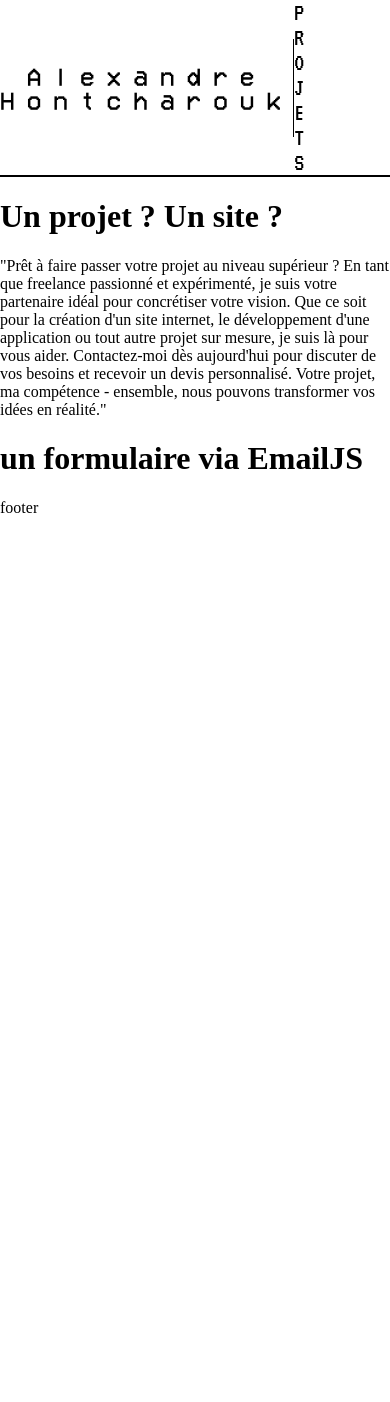
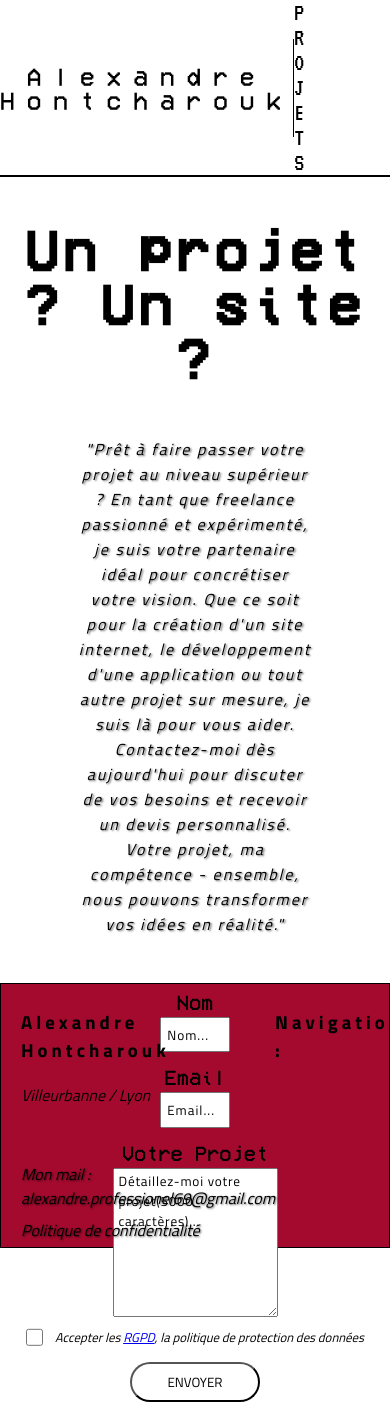
Before and after one commit to widmaker666/alexandre_hontcharouk_portfolio, a Next.js app: page /devis in a window 390 px wide. Shown: the top 1402 px of the page. Before the commit the page ends 844 px from the top, so only its background shows below. Built offline with nearby package versions, Linux system fonts and the light colour scheme; no server answers.

Commit message:
fin de l'appli manque le responsive

```diff
--- a/app/components/Footer.jsx
+++ b/app/components/Footer.jsx
@@ -1,11 +1,74 @@
-import styles from "../style/components/footer.module.css"
+import styles from "../style/components/footer.module.css";
 
 const Footer = () => {
-    return (
-        <div>
-            footer
+  return (
+    <>
+      <footer className={styles["footer-section"]}>
+        <div className={styles.div1}>
+          <div>
+            <h3>Alexandre Hontcharouk</h3>
+            <p>Villeurbanne / Lyon</p>
+          </div>
+          <div>
+            <a href="mailto:alexandre.professionel69@gmail.com">
+              Mon mail : alexandre.professionel69@gmail.com
+            </a>
+            <a href="/privacy-policy">Politique de confidentialité</a>
+          </div>
         </div>
-    );
-}
+        <div className={styles.div2}>
+          <h3>Navigation :</h3>
+          <div>
+            <a href="/#project">Projets</a>
+            <a href="/#about">Infos</a>
+            <a href="/#contact">Contact</a>
+            <a href="/devis">Devis</a>
+          </div>
+        </div>
+        <div className={styles.div3}>
+          <a href="https://www.linkedin.com/in/alexandre-hontcharouk-developpeur-web-frontend-javascript-reactjs/">
+            <svg
+              xmlns="http://www.w3.org/2000/svg"
+              className="icon icon-tabler icon-tabler-brand-linkedin"
+              width="44"
+              height="44"
+              viewBox="0 0 24 24"
+              strokeWidth="1.5"
+              stroke="#000000"
+              fill="none"
+              strokeLinecap="round"
+              strokeLinejoin="round"
+            >
+              <path stroke="none" d="M0 0h24v24H0z" fill="none" />
+              <path d="M4 4m0 2a2 2 0 0 1 2 -2h12a2 2 0 0 1 2 2v12a2 2 0 0 1 -2 2h-12a2 2 0 0 1 -2 -2z" />
+              <path d="M8 11l0 5" />
+              <path d="M8 8l0 .01" />
+              <path d="M12 16l0 -5" />
+              <path d="M16 16v-3a2 2 0 0 0 -4 0" />
+            </svg>
+          </a>
+          <a href="https://github.com/widmaker666">
+            <svg
+              xmlns="http://www.w3.org/2000/svg"
+              className="icon icon-tabler icon-tabler-brand-github"
+              width="44"
+              height="44"
+              viewBox="0 0 24 24"
+              strokeWidth="1.5"
+              stroke="#000000"
+              fill="none"
+              strokeLinecap="round"
+              strokeLinejoin="round"
+            >
+              <path stroke="none" d="M0 0h24v24H0z" fill="none" />
+              <path d="M9 19c-4.3 1.4 -4.3 -2.5 -6 -3m12 5v-3.5c0 -1 .1 -1.4 -.5 -2c2.8 -.3 5.5 -1.4 5.5 -6a4.6 4.6 0 0 0 -1.3 -3.2a4.2 4.2 0 0 0 -.1 -3.2s-1.1 -.3 -3.5 1.3a12.3 12.3 0 0 0 -6.2 0c-2.4 -1.6 -3.5 -1.3 -3.5 -1.3a4.2 4.2 0 0 0 -.1 3.2a4.6 4.6 0 0 0 -1.3 3.2c0 4.6 2.7 5.7 5.5 6c-.6 .6 -.6 1.2 -.5 2v3.5" />
+            </svg>
+          </a>
+          <p>tous droits réservés à Alexandre Hontcharouk © 2023</p>
+        </div>
+      </footer>
+    </>
+  );
+};
 
 export default Footer;
--- a/app/devis/page.jsx
+++ b/app/devis/page.jsx
@@ -1,13 +1,106 @@
-const PageDevis
- = () => {
-    return (
-        <>
+"use client";
+import styles from "../style/pages/devis.module.css";
+import { useRef, useState } from "react";
+import emailjs from "@emailjs/browser";
+import Link from "next/link";
+
+const PageDevis = () => {
+  const googleId = "service_vlggwkr";
+  const templateId = "template_llprc33";
+  const publicKey = `${process.env.NEXT_PUBLIC_ID}`;
+
+  const form = useRef();
+  const [checkbox, setCheckbox] = useState(false);
+
+  const handleChange = () => setCheckbox(!checkbox);
+
+  const sendEmail = (e) => {
+    e.preventDefault();
+    if (checkbox === false) {
+      alert("il est important de cocher les Politiques de confidentialités");
+    } else {
+      emailjs.sendForm(googleId, templateId, form.current, publicKey).then(
+        (result) => {
+          console.log(result.text);
+          form.current.reset();
+          alert("Message Envoyé");
+        },
+        (error) => {
+          console.log(error.text);
+          alert("Les champs ne sont pas valides");
+        }
+      );
+    }
+  };
+  return (
+    <>
+      <section className={styles["form-devis"]}>
         <h1>Un projet ? Un site ?</h1>
-        <p>"Prêt à faire passer votre projet au niveau supérieur ? En tant que freelance passionné et expérimenté, je suis votre partenaire idéal pour concrétiser votre vision. Que ce soit pour la création d'un site internet, le développement d'une application ou tout autre projet sur mesure, je suis là pour vous aider. Contactez-moi dès aujourd'hui pour discuter de vos besoins et recevoir un devis personnalisé. Votre projet, ma compétence - ensemble, nous pouvons transformer vos idées en réalité."</p>
-        <h1>un formulaire via EmailJS</h1>
-        </>
-    );
-}
+        <p>
+          "Prêt à faire passer votre projet au niveau supérieur ? En tant que
+          freelance passionné et expérimenté, je suis votre partenaire idéal
+          pour concrétiser votre vision. Que ce soit pour la création d'un site
+          internet, le développement d'une application ou tout autre projet sur
+          mesure, je suis là pour vous aider. Contactez-moi dès aujourd'hui pour
+          discuter de vos besoins et recevoir un devis personnalisé. Votre
+          projet, ma compétence - ensemble, nous pouvons transformer vos idées
+          en réalité."
+        </p>
+        <form
+          ref={form}
+          onSubmit={sendEmail}
+          className={styles["form-container"]}
+        >
+          <label htmlFor="name">Nom</label>
+          <input
+            type="text"
+            name="name"
+            id="inputName"
+            required
+            minLength="2"
+            maxLength="30"
+            placeholder="Nom..."
+          />
 
-export default PageDevis
-;
+          <label htmlFor="email">Email</label>
+          <input
+            type="text"
+            name="email"
+            id="inputEmail"
+            minLength="1"
+            maxLength="40"
+            required
+            placeholder="Email..."
+          />
+
+          <label htmlFor="description">Votre Projet</label>
+          <textarea
+            name="description"
+            id="inputDescription"
+            minLength="2"
+            maxLength="5000"
+            required
+            placeholder="Détaillez-moi votre projet(5000 caractères)..."
+          ></textarea>
+          <div className={styles.checkbox}>
+          <input
+          className={styles.rgpd}
+            onChange={handleChange}
+            type="checkbox"
+            name="RGPD"
+            id="rgpd"
+          />
+          <label className={styles.rgpdLabel} htmlFor="rgpd">
+            Accepter les <Link href="/privacy-policy">RGPD</Link>, la politique
+            de protection des données
+          </label>
+          </div>
+
+          <button className={styles["btn-submit"]}>envoyer</button>
+        </form>
+      </section>
+    </>
+  );
+};
+
+export default PageDevis;
--- a/app/global.css
+++ b/app/global.css
@@ -1,5 +1,5 @@
 /* //* Colors // */
-:root{
+:root {
   --red: #a30a2e;
   --red50: rgba(143, 26, 54, 0.57);
   --black: #000000;
--- a/app/layout.js
+++ b/app/layout.js
@@ -3,8 +3,6 @@ import "./global.css";
 import Head from "next/head";
 import Navbar from "./components/Navbar";
 import Footer from "./components/Footer";
-
-
 
 //* Fonts *//
 const vcr = VT323({
--- a/app/style/components/footer.module.css
+++ b/app/style/components/footer.module.css
@@ -0,0 +1,99 @@
+.footer-section {
+  background: var(--red);
+  border: 1px solid black;
+  height: 30vh;
+  display: flex;
+  justify-content: space-between;
+  padding: 5px 20px;
+}
+
+.div1 {
+  display: flex;
+  flex-direction: column;
+  justify-content: space-between;
+  padding: 10px auto;
+}
+
+.div1 div:first-child h3 {
+  font-family: var(--font-titi);
+  letter-spacing: 4px;
+}
+.div1 div:first-child p {
+  font-family: var(--font-titi);
+  font-size: 1rem;
+  font-style: italic;
+}
+.div1 div:last-child {
+  display: flex;
+  flex-direction: column;
+  gap: 8px;
+}
+.div1 div:last-child a {
+  text-decoration: none;
+  text-underline-offset: 3px;
+  color: black;
+  font-size: medium;
+  font-family: var(--font-titi);
+  font-style: italic;
+  text-shadow: 1px 1px 2px rgba(0, 0, 0, 0.6);
+}
+.div1 div:last-child a:hover {
+  text-decoration: 1px underline white;
+  transition: 0.3s;
+  color: white;
+}
+
+.div2 {
+  display: flex;
+  width: 250px;
+  justify-content: space-between;
+}
+.div2 > h3 {
+    font-family: var(--font-titi);
+    letter-spacing: 4px;
+}
+
+
+.div2 > div {
+    display: flex;
+    flex-direction: column;
+    gap: 30px;
+    align-items: center;
+    transform: translateY(20px)
+}
+.div2 > div > a {
+    text-decoration: none;
+    color: black;
+    font-family: var(--font-titi);
+    font-style: italic;
+    font-size: 1.2rem;
+
+}
+.div2 > div > a:hover {
+    text-decoration: 1px underline white;
+    text-underline-offset: 5px;
+    transition: 0.3s;
+    color: white;
+}
+
+.div3 {
+    display: flex;
+    justify-content: end;
+    align-items: end;
+    flex-direction: column;
+    gap: 10px;
+}
+
+.div3 a {
+    transition: 0.4s;
+}
+.div3 a:hover {
+    transform: scale(1.2);
+    transition: 0.4s;
+}
+.div3 p {
+    font-family: var(--font-titi);
+    font-style: italic;
+    text-shadow: 1px 1px 2px rgba(0, 0, 0, 0.6);
+    font-size:small;
+}
--- /dev/null
+++ b/app/style/pages/devis.module.css
@@ -0,0 +1,109 @@
+.form-devis {
+    height: 90vh;
+}
+ .form-devis > h1 {
+    font-family: "vcr";
+    text-align: center;
+    font-size: 3.5rem;
+    letter-spacing: 5px;
+ }
+ .form-devis > p {
+    margin: 0 auto;
+    margin-bottom: 50px;
+    text-align: center;
+    font-family: var(--font-titi);
+    font-style: italic;
+    letter-spacing: 2px;
+    line-height: 25px;
+    width: 60%;
+    text-shadow: 1.4px 1.4px 2px rgba(0,0,0,0.6);
+    padding: 5px;
+ }
+ .form-container {
+    display: flex;
+    flex-direction: column;
+    align-items: center;
+
+ }
+
+ .form-container label {
+    font-family: "vcr";
+    font-size: 1.3rem;
+    margin-bottom: 5px;
+ }
+
+ .form-container input {
+    width: 15%;
+    height: 3.5vh;
+    padding-left: 5px;
+    font-family: var(--font-titi);
+    letter-spacing: 1px;
+    margin-bottom: 15px;
+ }
+
+ .form-container input::placeholder {
+    color: black;
+ }
+
+.form-container input:focus {
+    background: var(--red);
+    color: white;
+    font-weight: 700;
+}
+
+ .form-container textarea {
+    width: 40%;
+    height: 17vh;
+    padding-left: 5px;
+    font-family: var(--font-titi);
+    letter-spacing: 0.8px;
+ }
+
+ .form-container textarea::placeholder {
+    color: black;
+ }
+
+
+ .form-container textarea:focus{
+    background: var(--red);
+    color: white;
+    font-weight: 700;
+ }
+
+.checkbox {
+    display: flex;
+    justify-content: space-between;
+    align-items: center;
+    width: 338px;
+    }
+
+.rgpd {
+    width: 5% !important;
+    margin: 0;
+    transform: translateY(18%);
+ }
+
+.rgpdLabel {
+    font-family: var(--font-titi) !important;
+    font-size: 0.8rem !important;
+    font-style: italic;
+
+ }
+
+ .btn-submit {
+    width: 130px;
+    height: 40px;
+    background: transparent;
+    border-radius: 20px;
+    text-transform: uppercase;
+    font-family: var(--font-titi);
+    transition: 0.4s;
+ }
+ .btn-submit:hover {
+    background: var(--red);
+    color: white;
+    cursor: pointer;
+    font-weight: 700;
+    transition: 0.4s ease-in-out;
+    transform: scale(1.08);
+ }
--- a/app/style/pages/landingPage.module.css
+++ b/app/style/pages/landingPage.module.css
@@ -268,14 +268,14 @@
   color: black;
 }
 
-.svg {
+.contactContainer > a:last-child > svg {
   position: absolute;
   bottom: 0;
   right: 0;
 }
-.svg:hover{
+
+.contactContainer > a:last-child > svg:hover {
   animation: arrow 2s ease 0s 1 normal forwards;
-
 }
 @keyframes arrow {
   0% {
--- a/package.json
+++ b/package.json
@@ -9,6 +9,7 @@
     "lint": "next lint"
   },
   "dependencies": {
+    "@emailjs/browser": "^3.11.0",
     "dotenv": "^16.3.1",
     "mongodb": "^6.1.0",
     "mongoose": "^7.6.2",
```
Also changed, not shown: app/page.jsx (+8 -9 lines), app/privacy-policy/page.jsx (+6 -9 lines), app/style/pages/privacyPolicy.module.css (+16 -0 lines), 1 other file (tests, documents, lock files or other folders). Lines whose indentation alone changed are shown as unchanged.
